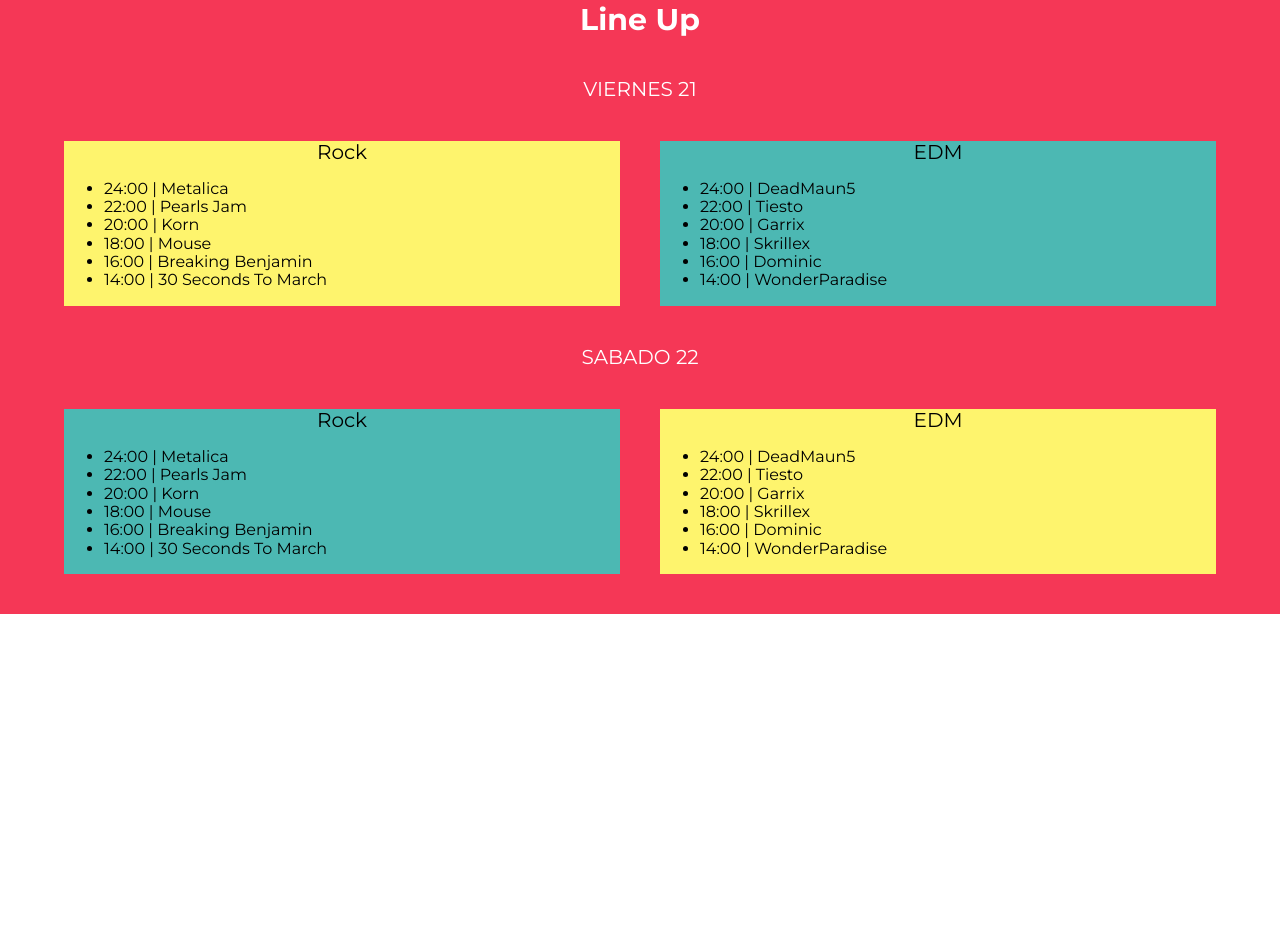
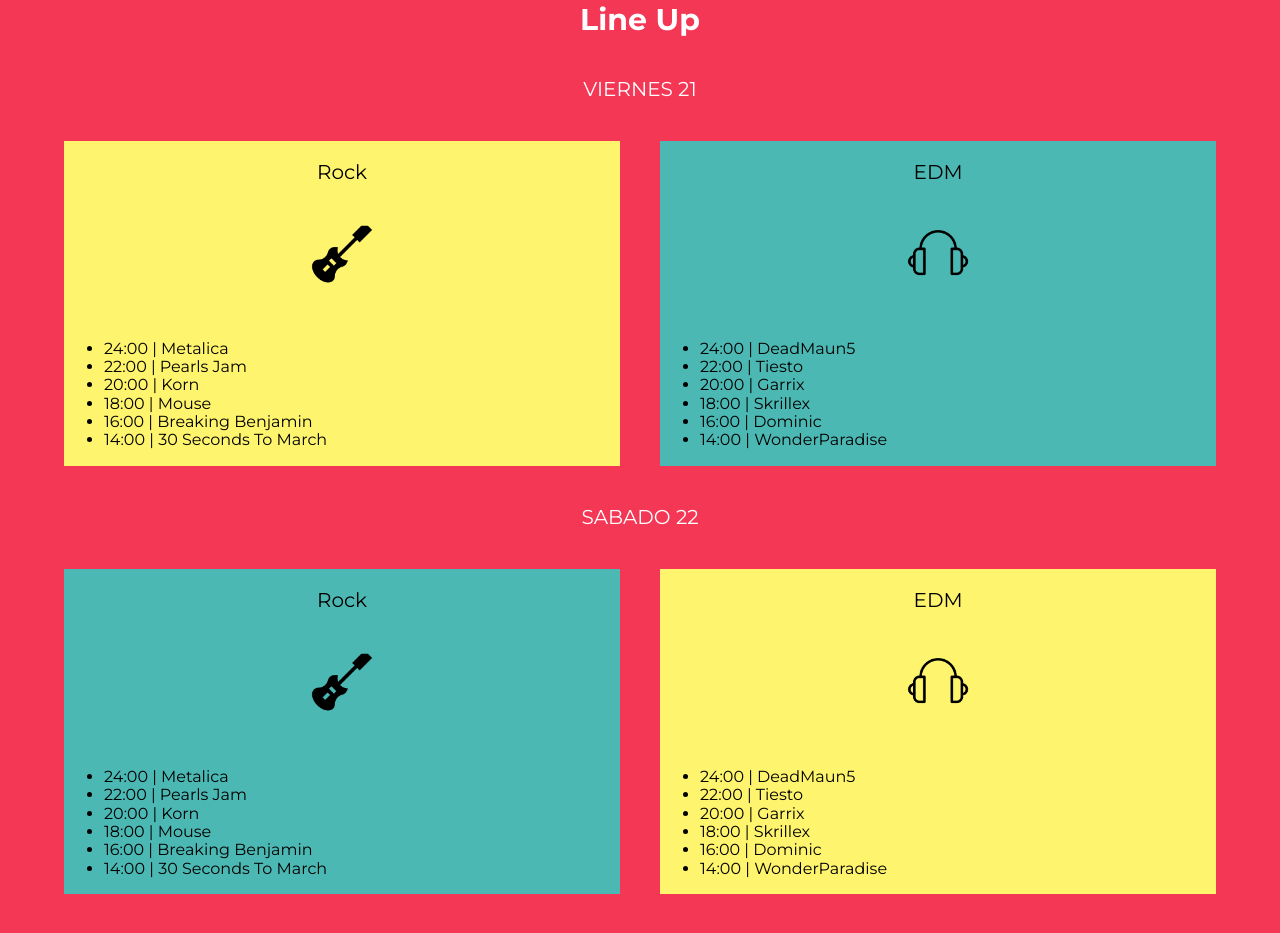
Before and after one commit to HectorGerardoZV/Proyecto04-FestivalMusica, a website: page html/index.html in a window 1280 px wide. Shown: the part 1183-2116 px from the top of the page. Before the commit the page ends 1797 px from the top, so only its background shows below. Drawn offline with Linux system fonts and the light colour scheme.

Commit message:
Etapa 1 de diseño del lineUp

```diff
--- a/src/scss/layout/_lineUp.scss
+++ b/src/scss/layout/_lineUp.scss
@@ -15,7 +15,29 @@
 .escenarios-contenedor {
     @include grid(2, $separacion);
     .nombre-escenario {
+        padding: 2rem;
         color: $cNegro;
-        &:after {}
+        &:after {
+            content: "";
+            width: 10rem;
+            height: 10rem;
+            display: block;
+            margin: 2rem auto 0 auto;
+            background-size: 12rem;
+            background-repeat: no-repeat;
+            background-position: center center;
+        }
     }
 }
+
+.edm .nombre-escenario {
+    &:after {
+        background-image: url(../../../build/img/icono_edm.png);
+    }
+}
+
+.rock .nombre-escenario {
+    &:after {
+        background-image: url(../../../build/img/icono_rock.png);
+    }
+}
```
Also changed, not shown: build/css/app.css.
